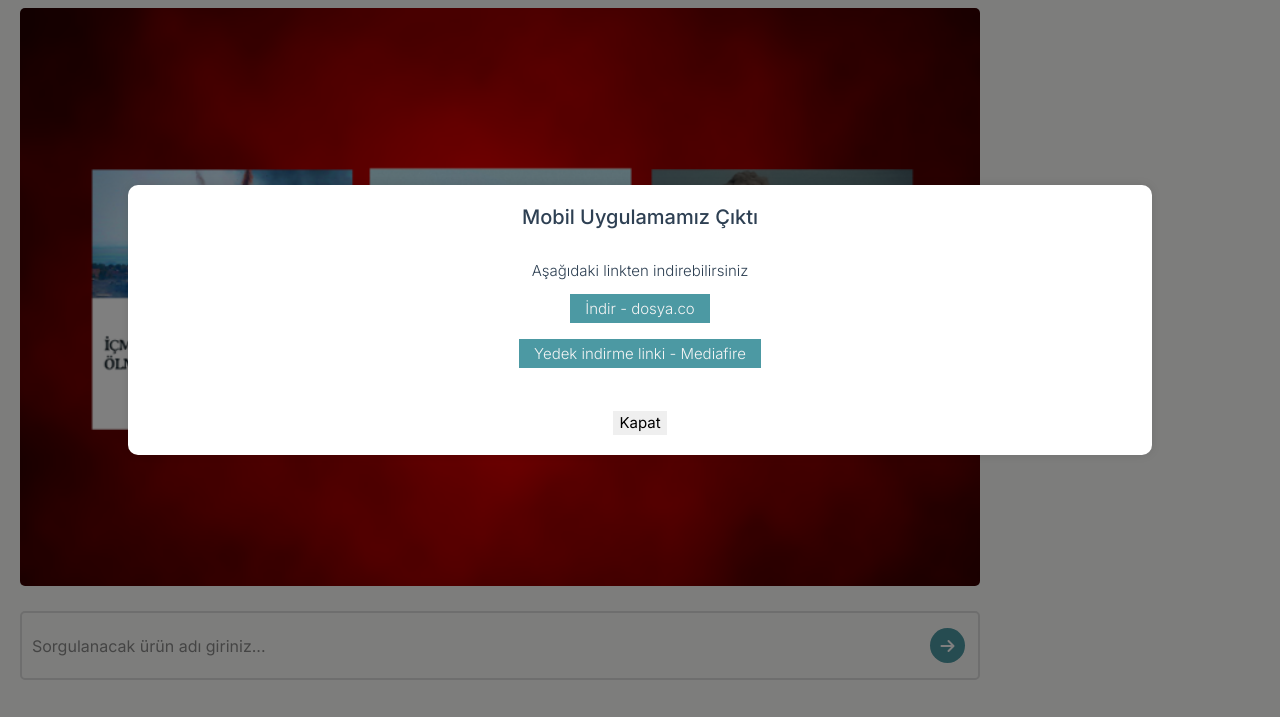
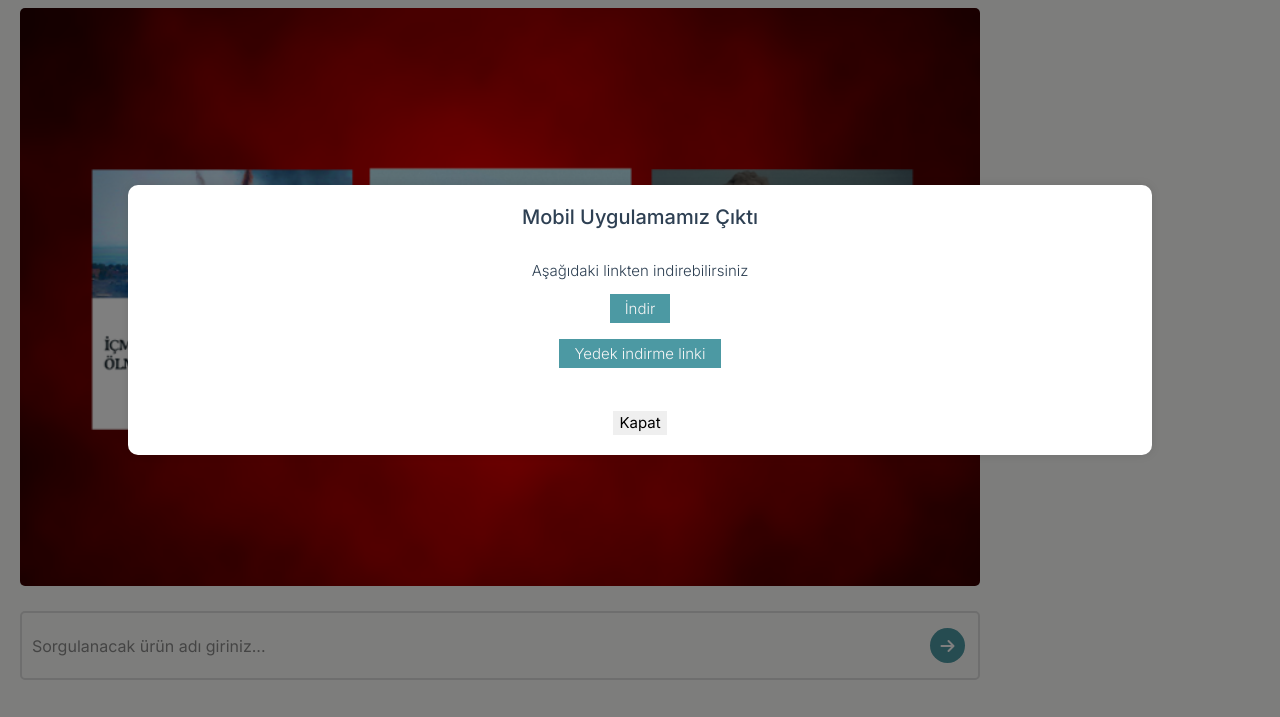
Before and after one commit to thefatih42/bdedektifibsorgu, a plain HTML site: page index.html in a window 1280 px wide. Shown: the part 80-797 px from the top of the page. Drawn offline with nearby package versions, Linux system fonts and the light colour scheme.

Commit message:
Update index.html

```diff
--- a/index.html
+++ b/index.html
@@ -218,9 +218,9 @@
             <h5>Mobil Uygulamamız Çıktı</h5>
             <br>
             <p>Aşağıdaki linkten indirebilirsiniz</p>
-            <a href="https://dosya.co/oj5pj5egcsv2/Boykot_Dedektifi_-_Boykot_Sorgu.apk.html" style="padding: 5px 15px 5px 15px; background: #4c99a3; text-decoration: none; color: whitesmoke;">İndir - dosya.co</a>
+            <a href="https://dosya.co/oj5pj5egcsv2/Boykot_Dedektifi_-_Boykot_Sorgu.apk.html" style="padding: 5px 15px 5px 15px; background: #4c99a3; text-decoration: none; color: whitesmoke;">İndir</a>
             <br><br>
-            <a href="https://www.mediafire.com/file/b72rz392j1gyuhn/Boykot_Dedektifi_-_Boykot_Sorgu.apk/file" style="padding: 5px 15px 5px 15px; background: #4c99a3; text-decoration: none; color: whitesmoke;">Yedek indirme linki - Mediafire</a>
+            <a href="https://www.mediafire.com/file/b72rz392j1gyuhn/Boykot_Dedektifi_-_Boykot_Sorgu.apk/file" style="padding: 5px 15px 5px 15px; background: #4c99a3; text-decoration: none; color: whitesmoke;">Yedek indirme linki</a>
             <span style="display: flex; width: 100%; height: auto; justify-content: center;"></span>
             <br><br>
             <button style="border: none;" onclick="hidePopup()">Kapat</button>
```
